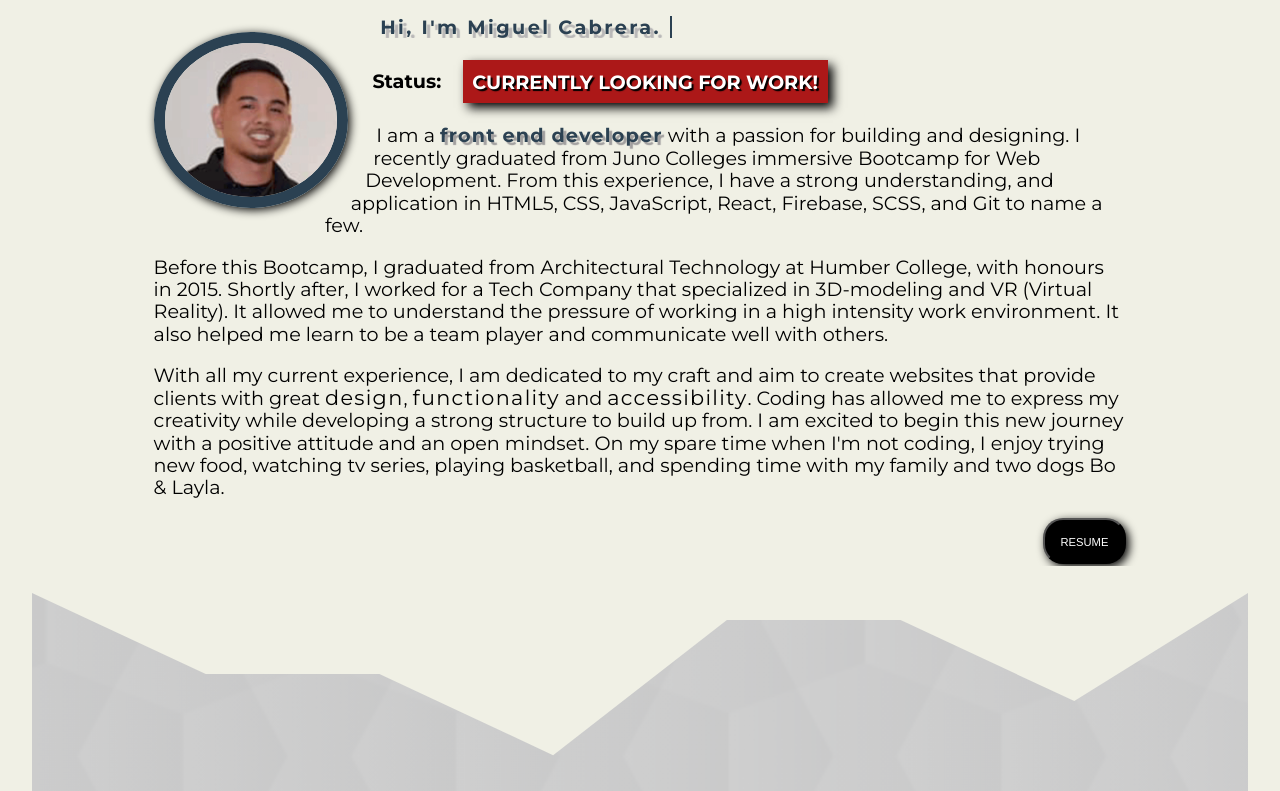
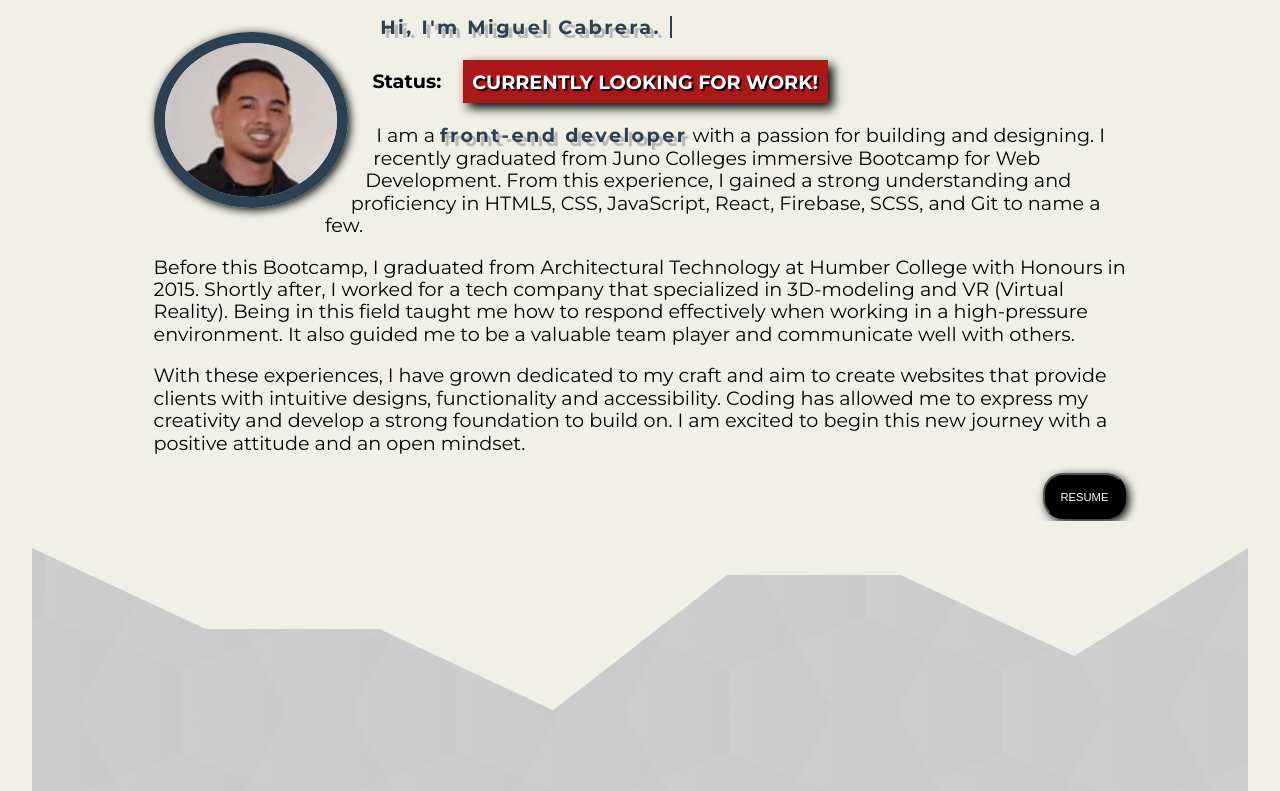
Before and after one commit to MxCabrera/Portfolio, a plain HTML site: page index.html in a window 1280 px wide. Shown: the part 940-1731 px from the top of the page. Drawn offline with nearby package versions, Linux system fonts and the light colour scheme; a script that the page names is missing.

Commit message:
completed the styles

```diff
--- a/index.html
+++ b/index.html
@@ -157,9 +157,15 @@
                <div data-aos="fade-up" class="paragraph">
                   <h3>Status: <span class="work">Currently looking for work!</span></h3>
                   <!-- <button>Lets Chat</button> -->
-                  <p>I am a <span class="frontend">front end developer</span> with a passion for building and designing. I recently graduated from Juno Colleges immersive Bootcamp for Web Development. From this experience, I have a strong understanding, and application in HTML5, CSS, JavaScript, React, Firebase, SCSS, and Git to name a few.</p>
-                  <p> Before this Bootcamp, I graduated from Architectural Technology at Humber College, with honours in 2015. Shortly after, I worked for a Tech Company that specialized in 3D-modeling and VR (Virtual Reality). It allowed me to understand the pressure of working in a high intensity work environment. It also helped me learn to be a team player and communicate well with others.</p>
-                  <p>With all my current experience, I am dedicated to my craft and aim to create websites that provide clients with great <span>design</span>, <span>functionality</span>  and <span>accessibility</span>. Coding has allowed me to express my creativity while developing a strong structure to build up from. I am excited to begin this new journey with a positive attitude and an open mindset. On my spare time when I'm not coding, I enjoy trying new food, watching tv series, playing basketball, and spending time with my family and two dogs Bo & Layla.
+                  <p>I am a <span class="frontend">front-end developer</span> with a passion for building and designing. I recently graduated from Juno Colleges immersive Bootcamp for Web Development. From this experience, I gained a strong
+                  understanding and proficiency in HTML5, CSS, JavaScript, React, Firebase, SCSS, and Git to name a few.</p>
+                  <p> Before this Bootcamp, I graduated from Architectural Technology at Humber College with Honours in 2015. Shortly after, I
+                  worked for a tech company that specialized in 3D-modeling and VR (Virtual Reality). Being in this field taught me how to
+                  respond effectively when working in a high-pressure environment. It also guided me to be a valuable team player and
+                  communicate well with others.</p>
+                  <p>With these experiences, I have grown dedicated to my craft and aim to create websites that provide clients with
+                  intuitive designs, functionality and accessibility. Coding has allowed me to express my creativity and develop a strong
+                  foundation to build on. I am excited to begin this new journey with a positive attitude and an open mindset.
                   </p>
                   <button><a href="https://www.google.ca">Resume</a></button>
                </div>
@@ -510,80 +516,6 @@
       </main>
    </div>
 
-   <!-- <div class="bigWrapper">
-      <div class="wrapperzz">
-         <div class="item"></div>
-         <div class="item"></div>
-         <div class="item"></div>
-         <div class="item"></div>
-         <div class="item"></div>
-         <div class="item"></div>
-         <div class="item"></div>
-         <div class="item"></div>
-         <div class="item"></div>
-
-         <div class="item"></div>
-         <div class="item"></div>
-         <div class="item"></div>
-         <div class="item"></div>
-         <div class="item"></div>
-         <div class="item"></div>
-         <div class="item"></div>
-         <div class="item"></div>
-         <div class="item"></div>
-
-         <div class="item"></div>
-         <div class="item"></div>
-         <div class="item"></div>
-         <div class="item"></div>
-         <div class="item"></div>
-         <div class="item"></div>
-         <div class="item"></div>
-         <div class="item"></div>
-         <div class="item"></div>
-
-         <div class="item"></div>
-         <div class="item"></div>
-         <div class="item"></div>
-         <div class="item"></div>
-         <div class="item"></div>
-         <div class="item"></div>
-         <div class="item"></div>
-         <div class="item"></div>
-         <div class="item"></div>
-
-         <div class="item"></div>
-         <div class="item"></div>
-         <div class="item"></div>
-         <div class="item"></div>
-         <div class="item"></div>
-         <div class="item"></div>
-         <div class="item"></div>
-         <div class="item"></div>
-         <div class="item"></div>
-
-         <div class="item"></div>
-         <div class="item"></div>
-         <div class="item"></div>
-         <div class="item"></div>
-         <div class="item"></div>
-         <div class="item"></div>
-         <div class="item"></div>
-         <div class="item"></div>
-         <div class="item"></div>
-
-         <div class="item"></div>
-         <div class="item"></div>
-         <div class="item"></div>
-         <div class="item"></div>
-         <div class="item"></div>
-         <div class="item"></div>
-         <div class="item"></div>
-         <div class="item"></div>
-         <div class="item"></div>
-      </div>
-   </div>    -->
-
    <!-- <div class="choreo">
       <p>Animating based on scroll location.</p>
       <div id="boxy"></div>
@@ -596,7 +528,7 @@
             <section id="contact" class="contact">
                <div class="wrapper flex flexP">
                   <div class="contactImg" data-aos="fade-right">
-                     <img src="assets/nikita-kachanovsky-OVbeSXRk_9E-unsplash.jpg" alt="computer">
+                     <img src="assets/christopher-gower-m_HRfLhgABo-unsplash.jpg" alt="computer">
                   </div>
                   <aside class="contactInfo flexC" data-aos="fade-left">
                      <h2 class="section" data-aos="fade-down">Contacts*</h2>
--- a/styles/sass/_about.scss
+++ b/styles/sass/_about.scss
@@ -45,8 +45,8 @@ html {
          color: #2b4152;
          font-size: 1.2rem;
          font-weight: 700;
-         letter-spacing: 1.2px;
-         text-shadow: 3px 3px 1px rgb(160, 158, 158);
+         letter-spacing: .15rem;
+         text-shadow: 4px 4px 1px rgb(184, 183, 183);
       }
       span {
          letter-spacing: 1.3px;
--- a/styles/sass/_contact.scss
+++ b/styles/sass/_contact.scss
@@ -9,6 +9,8 @@
          img {
             width: 100%;
             height: 20rem;
+            // filter: grayscale(75%);
+            border: 1px solid rgb(124, 123, 123);
          }
          div {
             text-align: center;
```
Also changed, not shown: styles/sass/styles.css, 1 other file.
